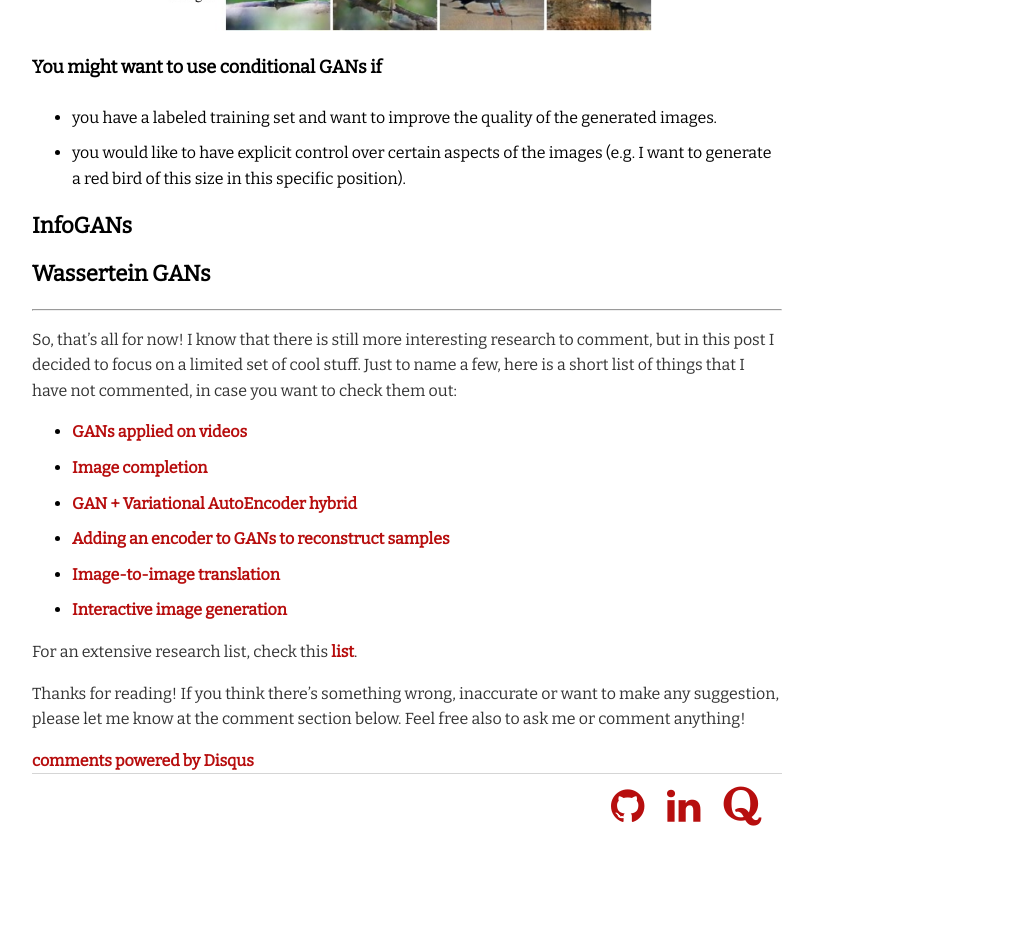
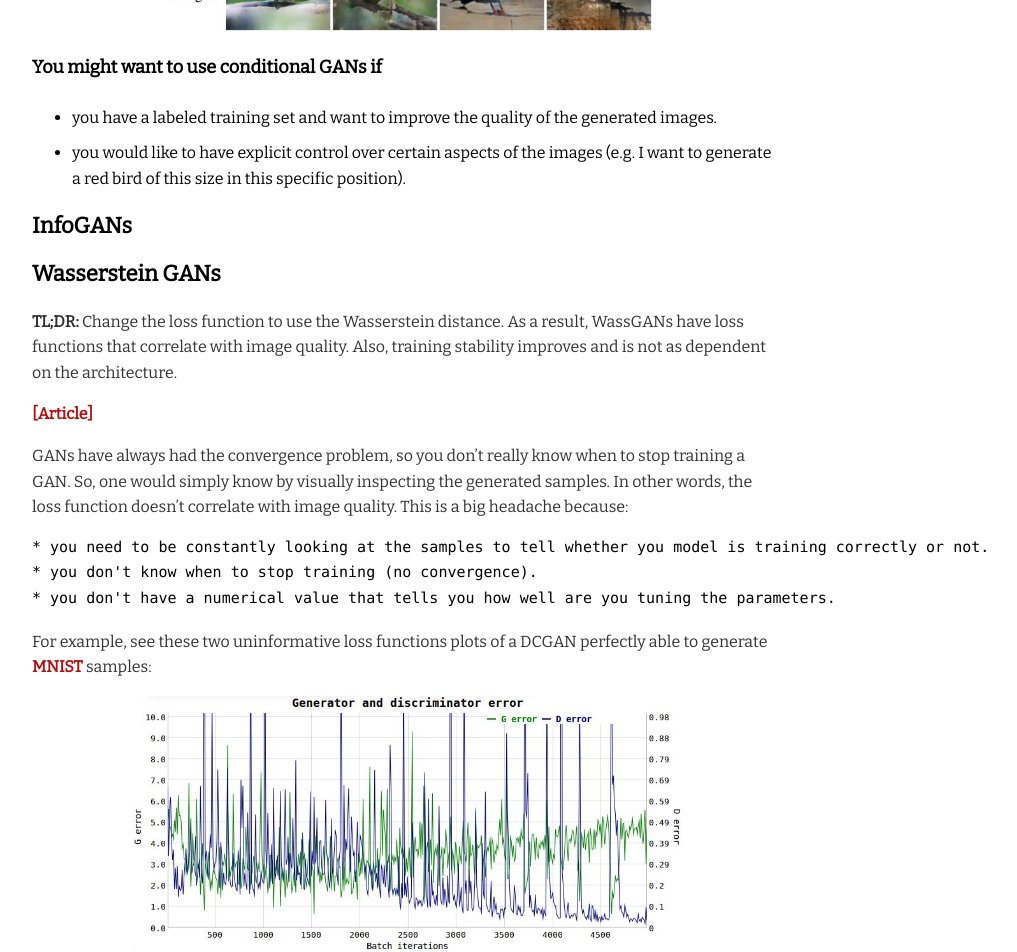
Before and after one commit to Guim3/guim3.github.io, a Jekyll site: the page built from _posts/2017-03-20-Fantastic-GANs-and-where-to-find-them.md, in a window 1280 px wide and 1400 px high, scrolled down 7465 px. Shown: the top 952 px of the window, without its empty margins (233-1250 px from the left). Built offline with Jekyll 4.4.1, drawn with Linux system fonts in a browser that asks for light colours; comment, search, counter and statistics services are not loaded; before the commit the page ends 8354 px from its top, so only the background shows below that; some of the changed text lies outside the part shown.

Commit message:
Add Wasserstein GANs section

```diff
--- a/_posts/2017-03-20-Fantastic-GANs-and-where-to-find-them.md
+++ b/_posts/2017-03-20-Fantastic-GANs-and-where-to-find-them.md
@@ -153,7 +153,36 @@ There are lots of interesting articles on the subject. Among them, I highlight t
 ### <a name="infogans"></a> InfoGANs
 
 
-### <a name="wassgans"></a> Wassertein GANs
+### <a name="wassgans"></a> Wasserstein GANs
+
+**TL;DR:** Change the loss function to use the Wasserstein distance. As a result, WassGANs have loss functions that correlate with image quality. Also, training stability improves and is not as dependent on the architecture.
+
+[[Article]][WasGAN]
+
+GANs have always had the convergence problem, so you don't really know when to stop training a GAN. So, one would simply know by visually inspecting the generated samples. In other words, the loss function doesn't correlate with image quality. This is a big headache because:
+
+	* you need to be constantly looking at the samples to tell whether you model is training correctly or not.
+	* you don't know when to stop training (no convergence).
+	* you don't have a numerical value that tells you how well are you tuning the parameters.
+
+For example, see these two uninformative loss functions plots of a DCGAN perfectly able to generate [MNIST][MNIST] samples:
+
+![Uninformative loss functions]({{site.baseurl}}/files/blog/Fantastic-GANs-and-where-to-find-them/crazy_loss_function.jpg){: :height="auto" width="550px" .center-image }
+Do you know when to stop training just by looking at this figure? Me neither!
+{: .img-caption}
+
+This interpretability issue is one of the problems that Wasserstein GANs solves. How? GANs can be interpreted to minimize the Jensen-Shannon divergence, which is 0 if the real and fake distribution don't overlap (which is usually the case). So, instead of minimizing the JS divergence, the authors use the Wasserstein distance, which describes the distance between the "points" from one distribution to the other. This is the main idea, but if you would like to know more, I highly recommend visiting this [link][WasGANdropbox] for a more in-depth analysis or reading the article itself.
+
+As a result, WassGAN has a loss function that correlates with image quality and converges. It is also more stable, meaning that it is not as dependant on the architecture. For example, it works quite well even if you remove batch normalization or try weird architectures.
+
+![WassGAN loss function]({{site.baseurl}}/files/blog/Fantastic-GANs-and-where-to-find-them/Wass_loss_function.jpg){: :height="auto" .center-image }
+This is the plot of the WassGAN loss function. The lower the loss, the higher the image quality. Neat!
+{: .img-caption}
+
+#### You might want to use Wasserstein GANs if
+
+* you are looking for a state-of-the-art GAN with the highest training stability.
+* you want an informative and interpretable loss function.
 
 ---
 
@@ -190,6 +219,9 @@ Thanks for reading! If you think there's something wrong, inaccurate or want to
 [Reed_code]: https://github.com/reedscot/nips2016
 [StackGAN_art]: https://arxiv.org/abs/1612.03242
 [StackGAN_code]: https://github.com/hanzhanggit/StackGAN
+[MNIST]: http://yann.lecun.com/exdb/mnist/
+[WasGAN]: https://arxiv.org/abs/1701.07875
+[WasGANdropbox]: https://paper.dropbox.com/doc/Wasserstein-GAN-GvU0p2V9ThzdwY3BbhoP7
 [impGAN]: https://arxiv.org/abs/1606.03498
 [videoGANs]: http://web.mit.edu/vondrick/tinyvideo/
 [ALI]: https://ishmaelbelghazi.github.io/ALI/
```
Also changed, not shown: files/blog/Fantastic-GANs-and-where-to-find-them/WassGAN_loss_function.jpg (added), files/blog/Fantastic-GANs-and-where-to-find-them/crazy_loss_function.jpg (added).
